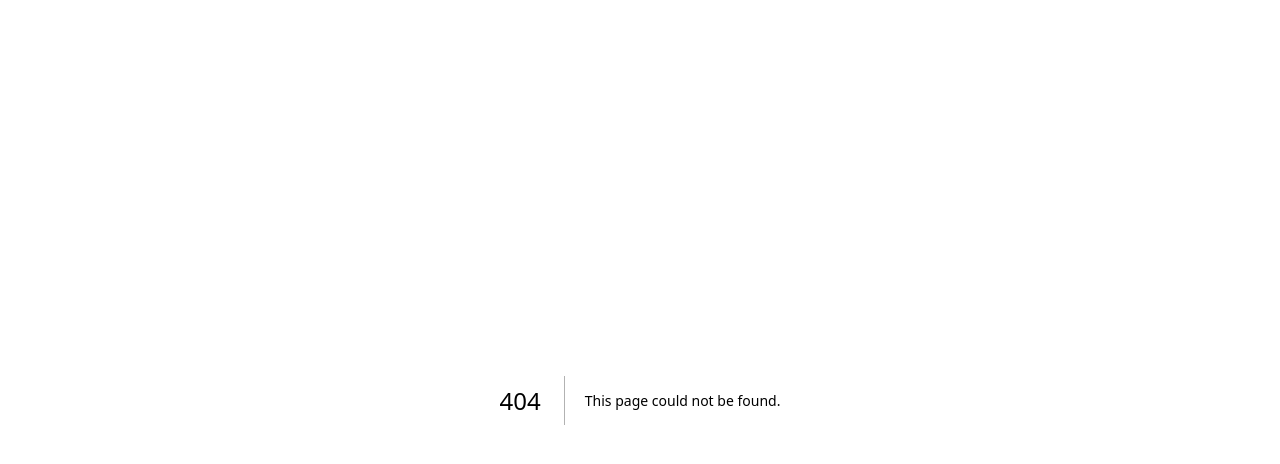
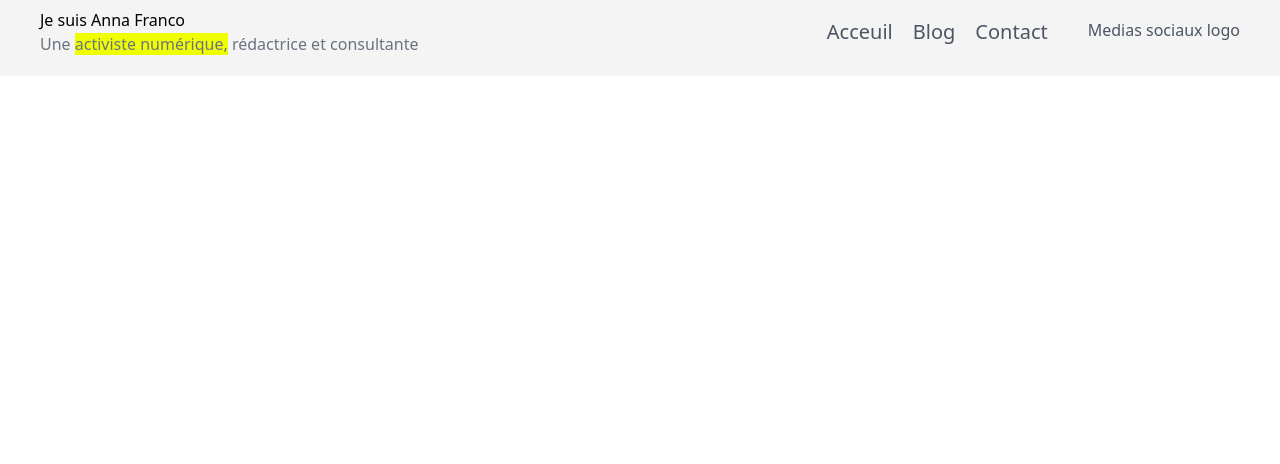
Before and after one commit to tcisse/next-blog, a Next.js app: page /components/Navbar in a window 1280 px wide. Before the commit this address had no page. Shown: the top 464 px of the page. Built offline with nearby package versions, Linux system fonts and the light colour scheme.

Commit message:
- setup navbar

```diff
--- /dev/null
+++ b/src/pages/components/Hero.jsx
@@ -0,0 +1,12 @@
+import React from "react";
+
+export default function Hero() {
+  return (
+    <div className="w-full h-screen bg-[#f4f4f4]">
+      <div className="flex">
+        <div></div>
+        <div></div>
+      </div>
+    </div>
+  );
+}
--- /dev/null
+++ b/src/pages/components/Navbar.jsx
@@ -0,0 +1,32 @@
+import React from "react";
+import Link from "next/link";
+export default function Navbar() {
+  return (
+    <div className="flex justify-between w-full px-10 items-center pt-2 bg-[#f4f4f4] pb-5">
+      <div className="text-md">
+        <span>Je suis Anna Franco</span>
+        <p className="text-gray-500">
+          Une{" "}
+          <span className="box-decoration-slice bg-[#f0ff00]">
+            activiste numérique,
+          </span>{" "}
+          rédactrice et consultante
+        </p>
+      </div>
+      <div className="flex gap-10 text-gray-600">
+        <div className="md:space-x-5 text-xl">
+          <Link className="hover:underline hover:text-fuchsia-500" href="/">
+            Acceuil
+          </Link>
+          <Link className="hover:underline hover:text-fuchsia-500" href="/">
+            Blog
+          </Link>
+          <Link className="hover:underline hover:text-fuchsia-500" href="/">
+            Contact
+          </Link>
+        </div>
+        <div>Medias sociaux logo</div>
+      </div>
+    </div>
+  );
+}
--- a/src/pages/index.jsx
+++ b/src/pages/index.jsx
@@ -1,9 +1,12 @@
-import React from 'react'
+import React from "react";
+import Navbar from "./components/Navbar";
+import Hero from './components/Hero';
 
 export default function index() {
   return (
     <div>
-      Hello word
+      <Navbar />
+      <Hero />
     </div>
-  )
+  );
 }
```
